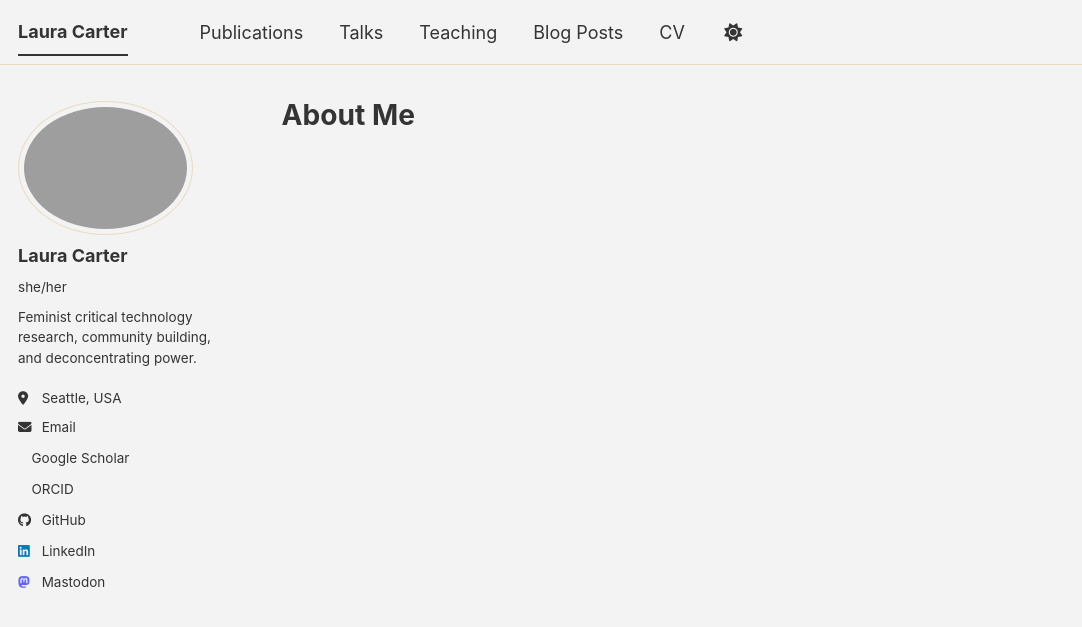
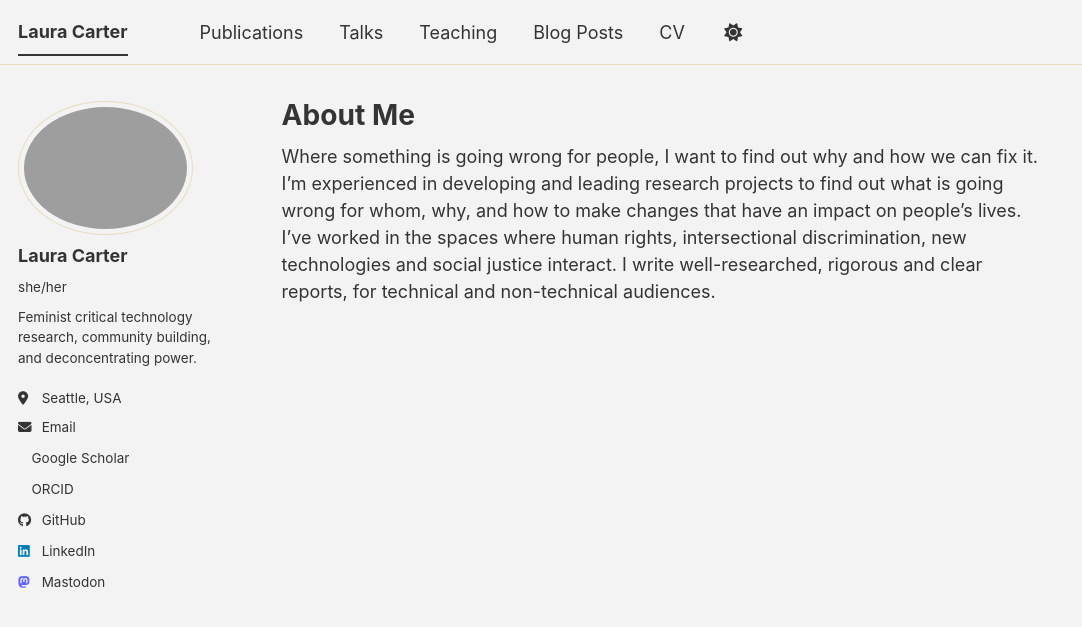
Before and after one commit to LauraCarter/new-website, a Jekyll site: the page built from _pages/about.md, in a window 1280 px wide. Shown: the top 627 px of the page, without its empty margins (0-1082 px from the left). Built offline with Jekyll 4.4.1, drawn with Linux system fonts in a browser that asks for light colours; a style sheet for code colours, icons or effects is not loaded.

Commit message:
about me

```diff
--- a/_pages/about.md
+++ b/_pages/about.md
@@ -6,6 +6,16 @@ redirect_from:
   - /about/
   - /about.html
 ---
+
+Where something is going wrong for people, I want to find out why and how we can fix it.
+I'm experienced in developing and leading research projects to find out what is going wrong for whom, why, and how to make changes that have an impact on people's lives.
+I've worked in the spaces where human rights, intersectional discrimination, new technologies and social justice interact.
+I write well-researched, rigorous and clear reports, for technical and non-technical audiences.
+
+
+
+
+
 
 
 
```
